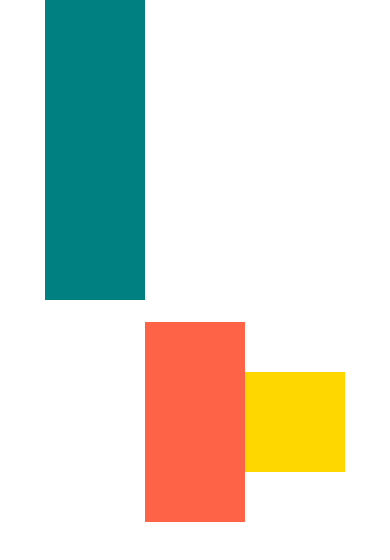
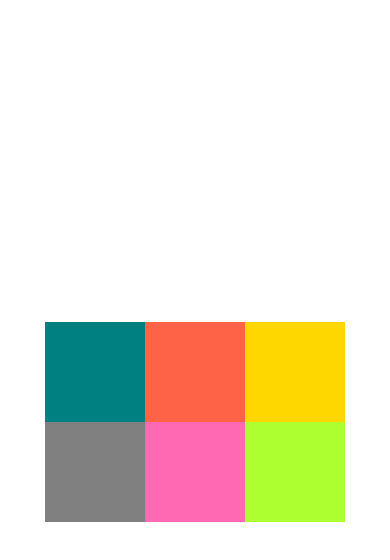
Before and after one commit to badr1106/DoneWithIt, a React Native app: screen / in a window 390 px wide. Shown: the top 560 px of the page. Built offline with nearby package versions, Linux system fonts and the light colour scheme.

Commit message:
Flexboxes aligining and wrapping items

```diff
--- a/App.js
+++ b/App.js
@@ -9,21 +9,22 @@ export default function App() {
         flexDirection: "row",
         justifyContent: "center", // main
         alignItems: "center", // secondary
+        alignContent: "center",
+        flexWrap: "wrap",
       }}
     >
       <View
         style={{
           backgroundColor: "teal",
           width: 100,
-          height: 300,
-          alignSelf: "flex-start",
+          height: 100,
         }}
       />
       <View
         style={{
           backgroundColor: "tomato",
           width: 100,
-          height: 200,
+          height: 100,
         }}
       />
       <View
@@ -33,6 +34,27 @@ export default function App() {
           height: 100,
         }}
       />
+      <View
+        style={{
+          backgroundColor: "grey",
+          width: 100,
+          height: 100,
+        }}
+      />
+      <View
+        style={{
+          backgroundColor: "hotpink",
+          width: 100,
+          height: 100,
+        }}
+      />
+      <View
+        style={{
+          backgroundColor: "greenyellow",
+          width: 100,
+          height: 100,
+        }}
+      />
     </View>
   );
 }
```
